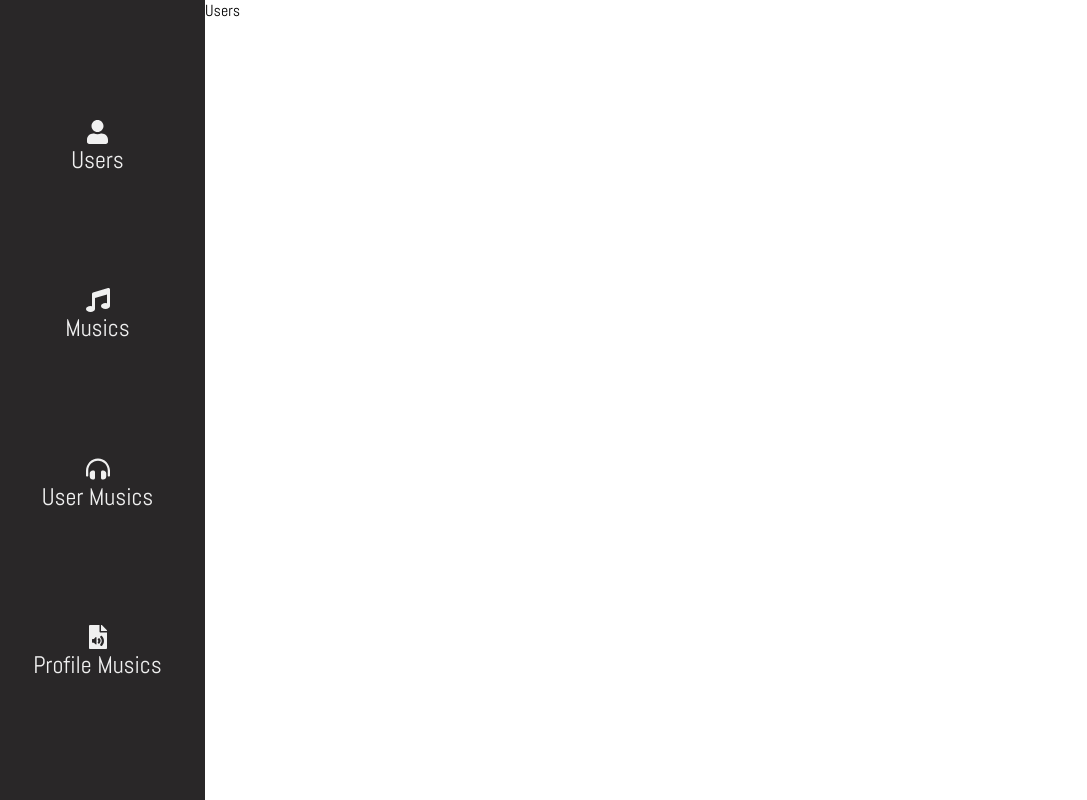
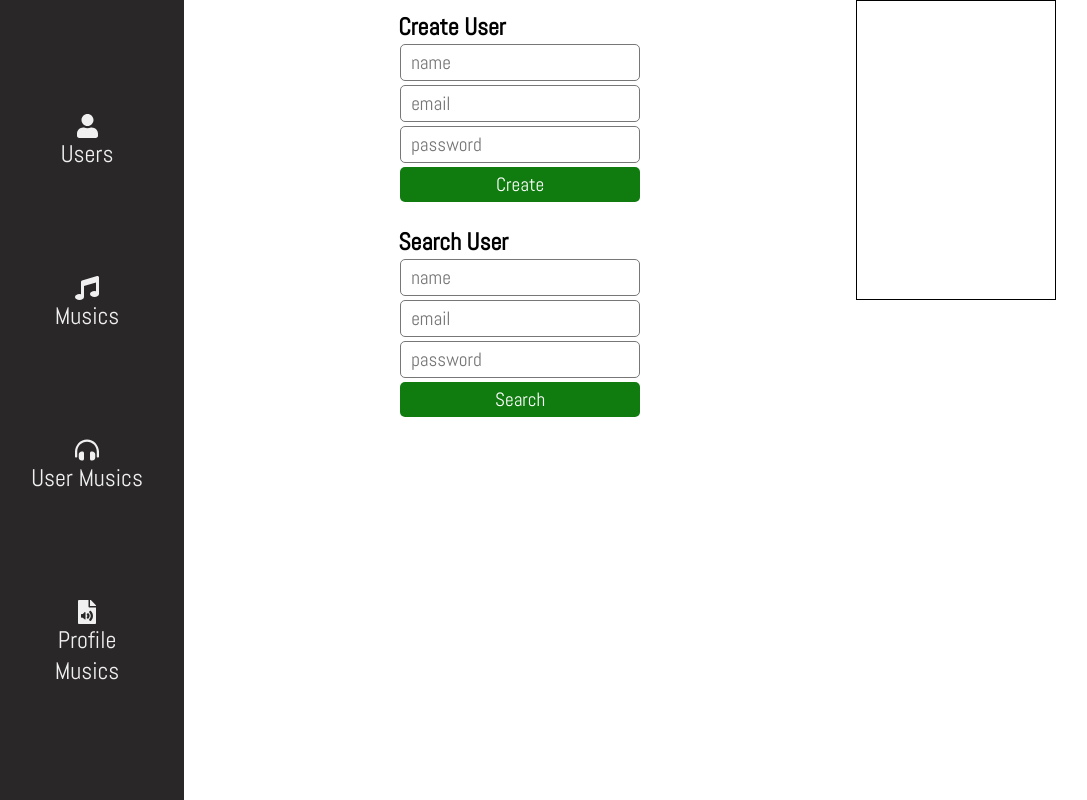
Before and after one commit to Yurematias/desktop-database-crud, a Vue app: page / in a window 1280 px wide. Shown: the whole page, without its empty margins (10-1097 px from the left). Built offline with nearby package versions, Linux system fonts and the light colour scheme.

Commit message:
styles updated

```diff
--- a/src/vue/App.vue
+++ b/src/vue/App.vue
@@ -45,4 +45,63 @@
 	#app {
 		display: flex;
 	}
+	.flex {
+		display: flex;
+	}
+	.justify-center {
+		justify-content: center;
+	}
+	.justify-around {
+		justify-content: space-around;
+	}
+	.justify-evenly {
+		justify-content: space-evenly;
+	}
+	.column {
+		flex-direction: column;
+	}
+	.align-center {
+		align-items: center;
+	}
+	.align-around {
+		align-items: space-around;
+	}
+	section {
+        width: 100%;
+    }
+    section > .result {
+        border-color: black;
+        border-style: solid;
+        border-width: 1px;
+        width: 200px;
+        height: 300px;
+    }
+    section > .forms-div {
+        height: 430px;
+		user-select: none;
+    }
+    section > div > form > input {
+        border-radius: 5px;
+        margin: 2px;
+        border-style: solid;
+        border-width: 1px;
+        border-color: #777;
+		font-size: 1.2rem;
+        padding: 5px 10px;
+        width: 240px;
+    }
+	section > div > form > button {
+		background-color: #107c10;
+		font-size: 1.2rem;
+        padding: 5px 10px;
+        width: 240px;
+        margin: 2px;
+        border-radius: 5px;
+		color: white;
+		cursor: pointer;
+	}
+	section > div > form > button:hover {
+		filter: brightness(1.2);
+		transition: 0.3s;
+	}
 </style>
--- a/src/vue/components/Musics.vue
+++ b/src/vue/components/Musics.vue
@@ -1,7 +1,25 @@
 <template>
-    <div>
-        Musics
-    </div>
+    <section id="users" class="justify-evenly flex">
+        <div class="flex column forms-div justify-around">
+            <form class="flex column justify-around">
+                <h2>Create Music</h2>
+                <input type="text" placeholder="name">
+                <input type="email" placeholder="email">
+                <input type="text" placeholder="password">
+                <button>Create</button>
+            </form>
+            <form class="flex column justify-around">
+                <h2>Search Music</h2>
+                <input type="text" placeholder="name">
+                <input type="email" placeholder="email">
+                <input type="text" placeholder="password">
+                <button>Search</button>
+            </form>
+        </div>
+        <div class="result">
+
+        </div>
+    </section>
 </template>
 
 <script>
--- a/src/vue/components/ProfileMusics.vue
+++ b/src/vue/components/ProfileMusics.vue
@@ -1,7 +1,25 @@
 <template>
-    <div>
-        ProfileMusics
-    </div>
+    <section id="users" class="justify-evenly flex">
+        <div class="flex column forms-div justify-around">
+            <form class="flex column justify-around">
+                <h2>Create Profile Music</h2>
+                <input type="text" placeholder="name">
+                <input type="email" placeholder="email">
+                <input type="text" placeholder="password">
+                <button>Create</button>
+            </form>
+            <form class="flex column justify-around">
+                <h2>Search Profile Music</h2>
+                <input type="text" placeholder="name">
+                <input type="email" placeholder="email">
+                <input type="text" placeholder="password">
+                <button>Search</button>
+            </form>
+        </div>
+        <div class="result">
+
+        </div>
+    </section>
 </template>
 
 <script>
--- a/src/vue/components/Sidebar.vue
+++ b/src/vue/components/Sidebar.vue
@@ -35,7 +35,7 @@
 	#sidenav {
 		background-color: rgb(41, 39, 40);
 		padding: 25px;
-		width: 215px;
+		width: 220px;
 		color: rgb(240, 240, 240);
 		height: 100vh;
 		font-size: 1.5rem;
@@ -55,12 +55,13 @@
 		display: flex;
 		flex-direction: column;
 		text-align: center;
+		user-select: none;
 	}
 	#sidenav > ul > li:hover {
 		color: white;
 		background-color: rgba(56, 54, 55, 0.349);
 		border-left-style: solid;
-		border-left-color: brown;
+		border-left-color: #107c10;
 		border-left-width: 8px;
 		transition: 0.33s;
 		border-top-right-radius: 10%;
--- a/src/vue/components/UserMusics.vue
+++ b/src/vue/components/UserMusics.vue
@@ -1,7 +1,25 @@
 <template>
-    <div>
-        UserMusics
-    </div>
+    <section id="users" class="justify-evenly flex">
+        <div class="flex column forms-div justify-around">
+            <form class="flex column justify-around">
+                <h2>Create User Music</h2>
+                <input type="text" placeholder="name">
+                <input type="email" placeholder="email">
+                <input type="text" placeholder="password">
+                <button>Create</button>
+            </form>
+            <form class="flex column justify-around">
+                <h2>Search User Music</h2>
+                <input type="text" placeholder="name">
+                <input type="email" placeholder="email">
+                <input type="text" placeholder="password">
+                <button>Search</button>
+            </form>
+        </div>
+        <div class="result">
+
+        </div>
+    </section>
 </template>
 
 <script>
--- a/src/vue/components/Users.vue
+++ b/src/vue/components/Users.vue
@@ -1,6 +1,24 @@
 <template>
-    <section id="users">
-        Users
+    <section id="users" class="justify-evenly flex">
+        <div class="flex column forms-div justify-around">
+            <form class="flex column justify-around">
+                <h2>Create User</h2>
+                <input type="text" placeholder="name">
+                <input type="email" placeholder="email">
+                <input type="text" placeholder="password">
+                <button>Create</button>
+            </form>
+            <form class="flex column justify-around">
+                <h2>Search User</h2>
+                <input type="text" placeholder="name">
+                <input type="email" placeholder="email">
+                <input type="text" placeholder="password">
+                <button>Search</button>
+            </form>
+        </div>
+        <div class="result">
+
+        </div>
     </section>
 </template>
 
```
